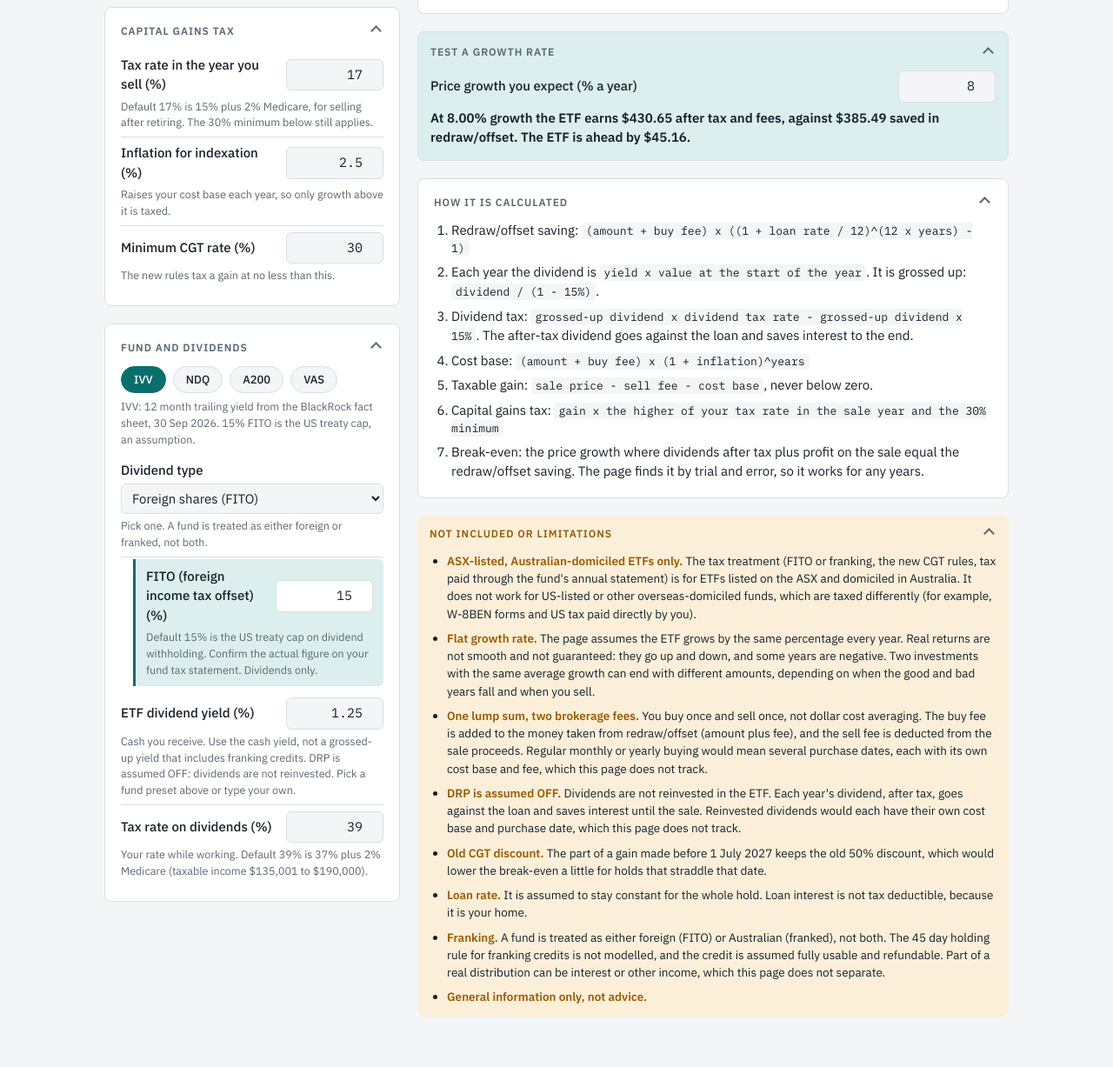
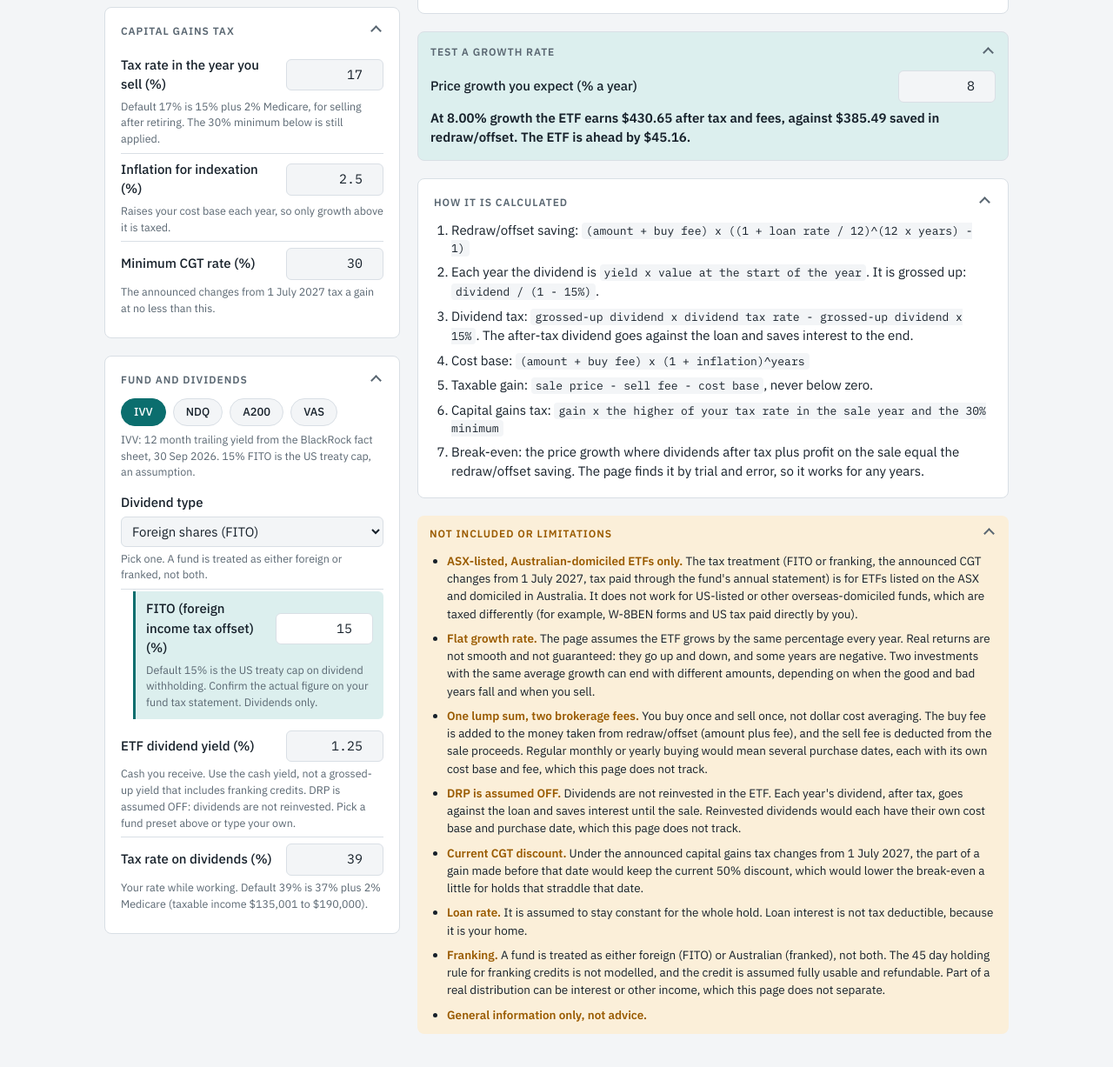
Before and after one commit to menocomp/etf-vs-offset, a plain HTML site: page index.html in a window 1280 px wide. Shown: the part 788-2015 px from the top of the page at 87% size. Drawn offline with Linux system fonts and the light colour scheme.

Commit message:
Reword the 2027 capital gains tax wording as announced changes

```diff
--- a/index.html
+++ b/index.html
@@ -107,9 +107,9 @@ summary:focus-visible{outline:2px solid var(--accent);outline-offset:4px}
       </details>
       <details class="panel" open>
         <summary><h2>Capital gains tax</h2></summary>
-        <div class="field"><label for="mtrSale">Tax rate in the year you sell (%)</label><input id="mtrSale" type="number" step="1" value="17"><small>Default 17% is 15% plus 2% Medicare, for selling after retiring. The 30% minimum below still applies.</small></div>
+        <div class="field"><label for="mtrSale">Tax rate in the year you sell (%)</label><input id="mtrSale" type="number" step="1" value="17"><small>Default 17% is 15% plus 2% Medicare, for selling after retiring. The 30% minimum below is still applied.</small></div>
         <div class="field"><label for="cpi">Inflation for indexation (%)</label><input id="cpi" type="number" step="0.1" value="2.5"><small>Raises your cost base each year, so only growth above it is taxed.</small></div>
-        <div class="field"><label for="floor">Minimum CGT rate (%)</label><input id="floor" type="number" step="1" value="30"><small>The new rules tax a gain at no less than this.</small></div>
+        <div class="field"><label for="floor">Minimum CGT rate (%)</label><input id="floor" type="number" step="1" value="30"><small>The announced changes from 1 July 2027 tax a gain at no less than this.</small></div>
       </details>
       <details class="panel" open>
         <summary><h2>Fund and dividends</h2></summary>
@@ -172,11 +172,11 @@ summary:focus-visible{outline:2px solid var(--accent);outline-offset:4px}
       <details class="note" open>
         <summary><h2>Not included or limitations</h2></summary>
         <ul class="limits">
-          <li><b>ASX-listed, Australian-domiciled ETFs only.</b> The tax treatment (FITO or franking, the new CGT rules, tax paid through the fund's annual statement) is for ETFs listed on the ASX and domiciled in Australia. It does not work for US-listed or other overseas-domiciled funds, which are taxed differently (for example, W-8BEN forms and US tax paid directly by you).</li>
+          <li><b>ASX-listed, Australian-domiciled ETFs only.</b> The tax treatment (FITO or franking, the announced CGT changes from 1 July 2027, tax paid through the fund's annual statement) is for ETFs listed on the ASX and domiciled in Australia. It does not work for US-listed or other overseas-domiciled funds, which are taxed differently (for example, W-8BEN forms and US tax paid directly by you).</li>
           <li><b>Flat growth rate.</b> The page assumes the ETF grows by the same percentage every year. Real returns are not smooth and not guaranteed: they go up and down, and some years are negative. Two investments with the same average growth can end with different amounts, depending on when the good and bad years fall and when you sell.</li>
           <li><b>One lump sum, two brokerage fees.</b> You buy once and sell once, not dollar cost averaging. The buy fee is added to the money taken from redraw/offset (amount plus fee), and the sell fee is deducted from the sale proceeds. Regular monthly or yearly buying would mean several purchase dates, each with its own cost base and fee, which this page does not track.</li>
           <li><b>DRP is assumed OFF.</b> Dividends are not reinvested in the ETF. Each year's dividend, after tax, goes against the loan and saves interest until the sale. Reinvested dividends would each have their own cost base and purchase date, which this page does not track.</li>
-          <li><b>Old CGT discount.</b> The part of a gain made before 1 July 2027 keeps the old 50% discount, which would lower the break-even a little for holds that straddle that date.</li>
+          <li><b>Current CGT discount.</b> Under the announced capital gains tax changes from 1 July 2027, the part of a gain made before that date would keep the current 50% discount, which would lower the break-even a little for holds that straddle that date.</li>
           <li><b>Loan rate.</b> It is assumed to stay constant for the whole hold. Loan interest is not tax deductible, because it is your home.</li>
           <li><b>Franking.</b> A fund is treated as either foreign (FITO) or Australian (franked), not both. The 45 day holding rule for franking credits is not modelled, and the credit is assumed fully usable and refundable. Part of a real distribution can be interest or other income, which this page does not separate.</li>
           <li><b>General information only, not advice.</b></li>
```
Also changed, not shown: 1 other file.
